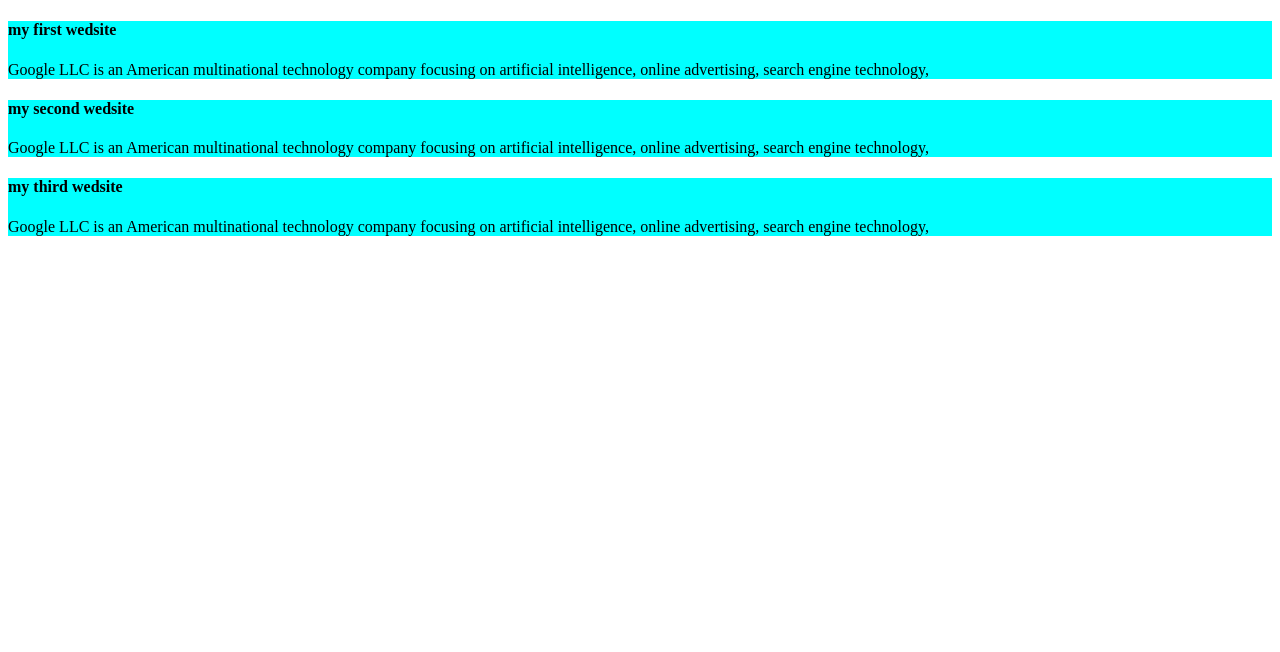
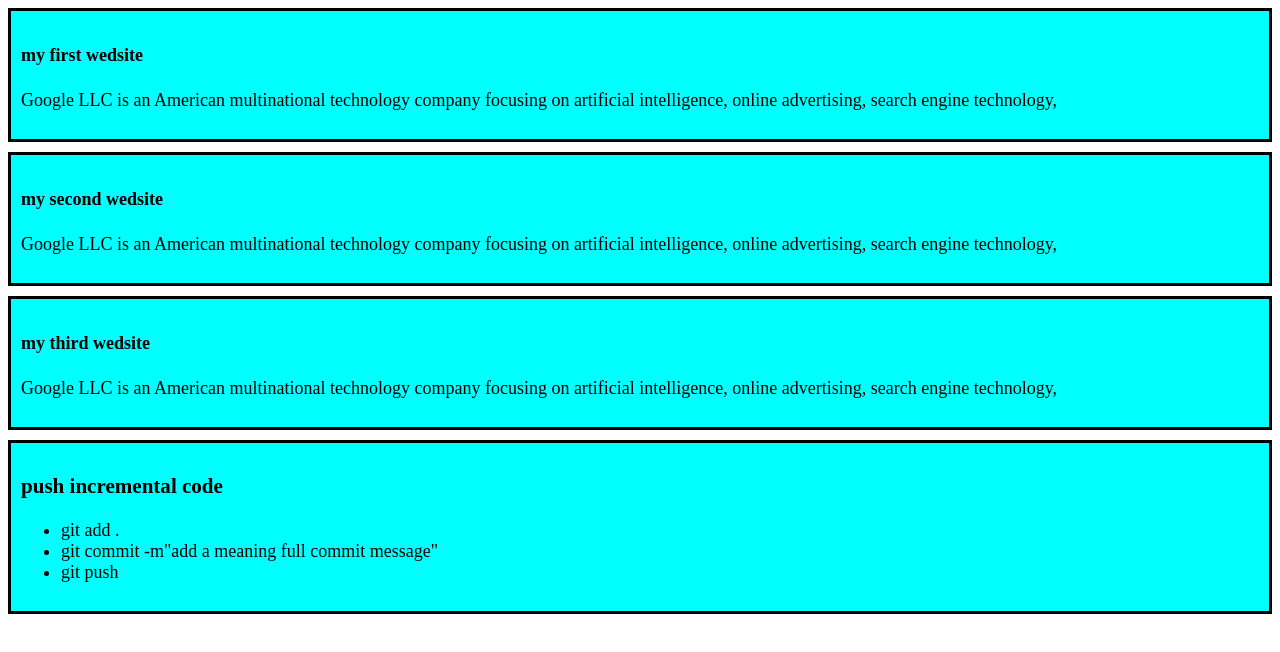
Before and after one commit to Nasirsar/my-first-github-repos, a plain HTML site: page index.html in a window 1280 px wide. Drawn offline with Linux system fonts and the light colour scheme.

Commit message:
added a list to push

```diff
--- a/index.html
+++ b/index.html
@@ -25,5 +25,16 @@
            technology company focusing on artificial
            intelligence, online advertising, search engine technology, </p>
     </div>
+    <div>
+        <h3>push incremental code</h3>
+        <ul>
+            <li>git add .</li>
+            <li>git commit -m"add a meaning full commit message"</li>
+            <li>git push</li>
+        </ul>
+    </div>
+
+
+
 </body>
 </html>
--- a/styles/blog.css
+++ b/styles/blog.css
@@ -1,3 +1,7 @@
 div{
     background-color: aqua;
+    margin-bottom: 10px;
+    border: black solid;
+    font-size: large;
+    padding: 10px;
 }
```
